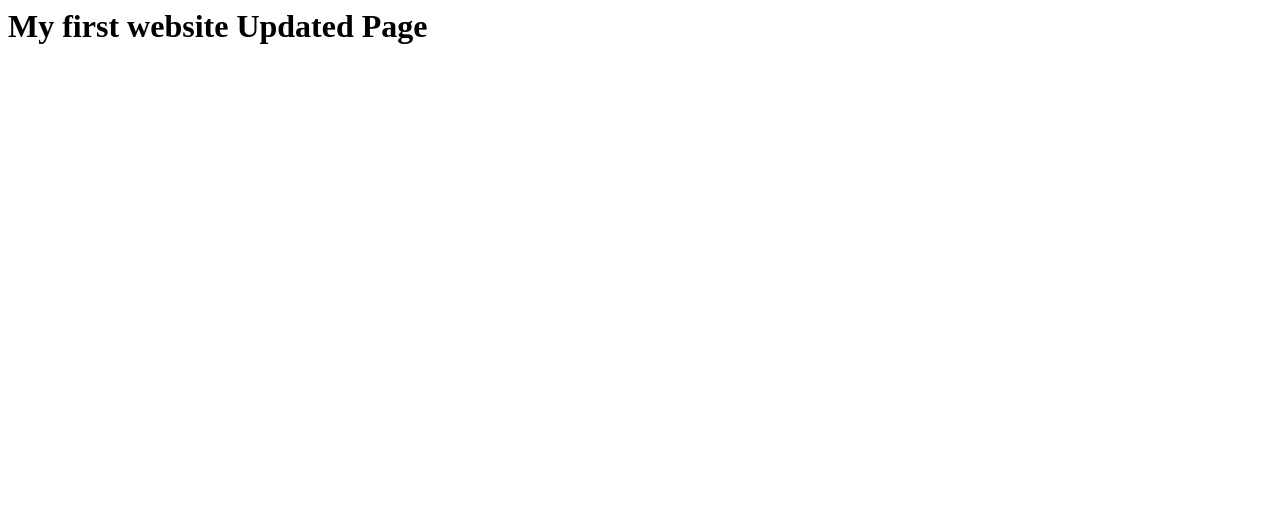
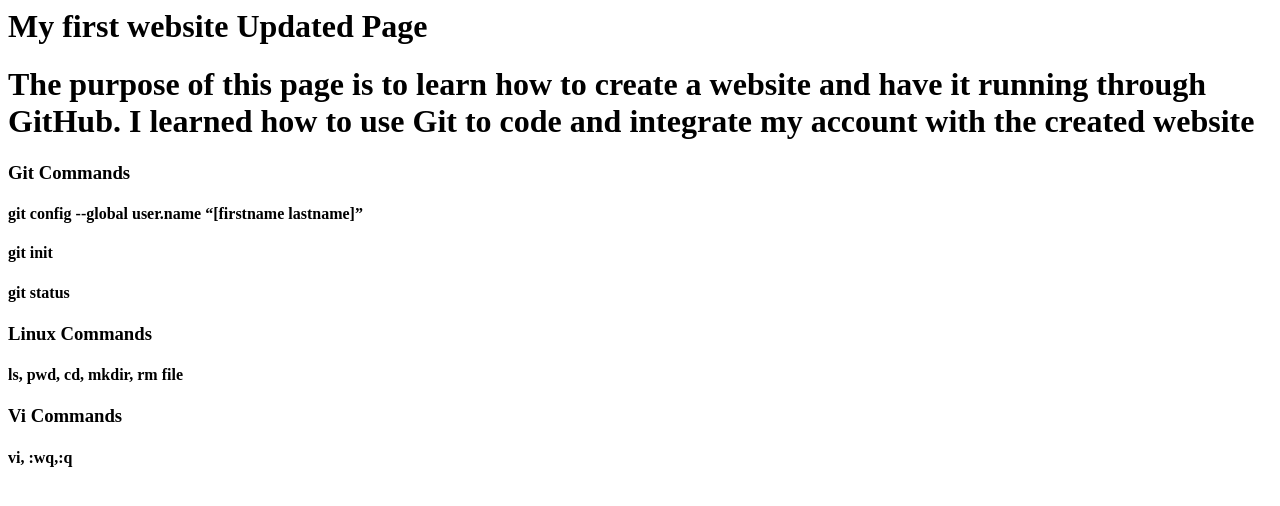
Before and after one commit to smoran09/IS601--FIRSTWEBSITE, a plain HTML site: page index.html in a window 1280 px wide. Drawn offline with Linux system fonts and the light colour scheme.

Commit message:
Update index.html

```diff
--- a/index.html
+++ b/index.html
@@ -4,5 +4,14 @@
 	</head>
 	<body>
 		<h1>My first website Updated Page</h1>
+		<h1>The purpose of this page is to learn how to create a website and have it running through GitHub. I learned how to use Git to code and integrate my account with the created website</h1>
+		<h3>Git Commands</h3>
+			<h4>git config --global user.name “[firstname lastname]”</h4>
+			<h4>git init</h4>
+			<h4>git status</h4>
+		<h3>Linux Commands</h3>
+			<h4>ls, pwd, cd, mkdir, rm file</h4>
+		<h3>Vi Commands</h3>
+			<h4>vi, :wq,:q</h4>
 	</body>
 </html>
```
